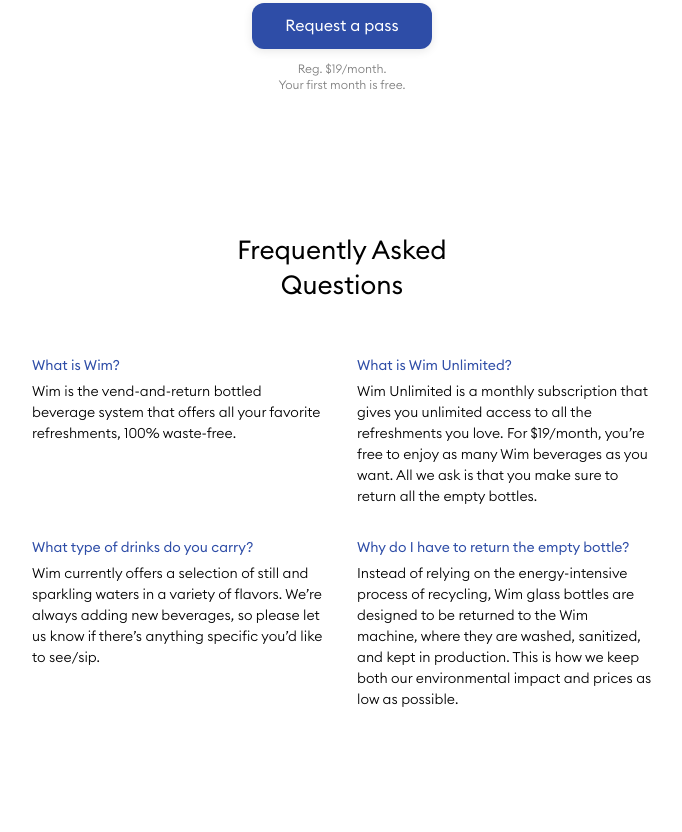
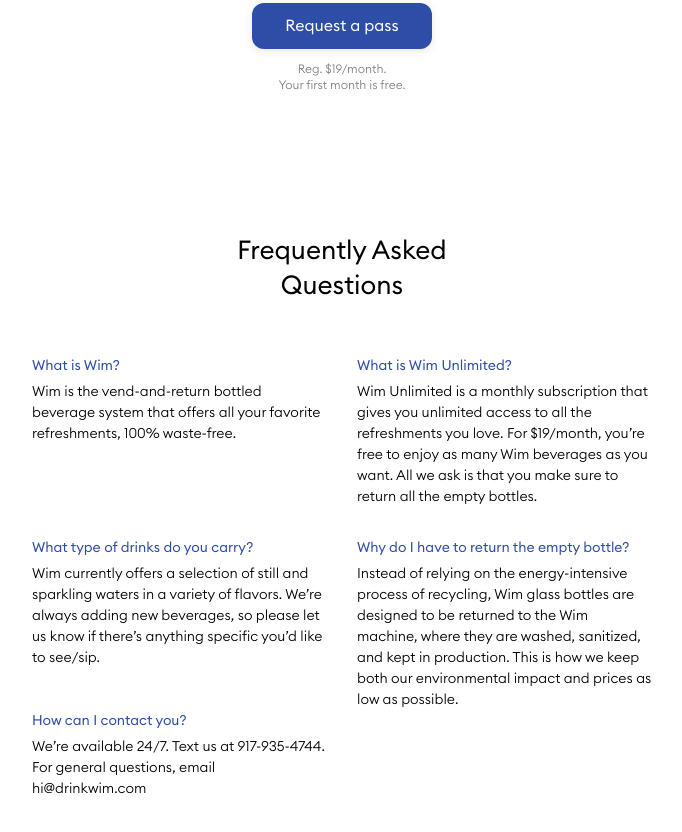
Before and after one commit to PipedreamLabs/PipedreamLabs.github.io, a plain HTML site: page index.html in a window 1280 px wide. Shown: the part 2450-3282 px from the top of the page, without its empty margins (298-980 px from the left). Drawn offline with Linux system fonts and the light colour scheme.

Commit message:
Update index.html

```diff
--- a/index.html
+++ b/index.html
@@ -105,6 +105,15 @@
                 </p>
               </div>
           </div>
+          <div class="footerItem">
+              <p class="footerItemTitle">
+                  How can I contact you?
+              </p>
+              <p class="footerItemText">
+                We’re available 24/7. Text us at 917-935-4744. For general questions, email hi@drinkwim.com
+              </p>
+            </div>
+        </div>
       </div>
     </footer>
   </div>
```
